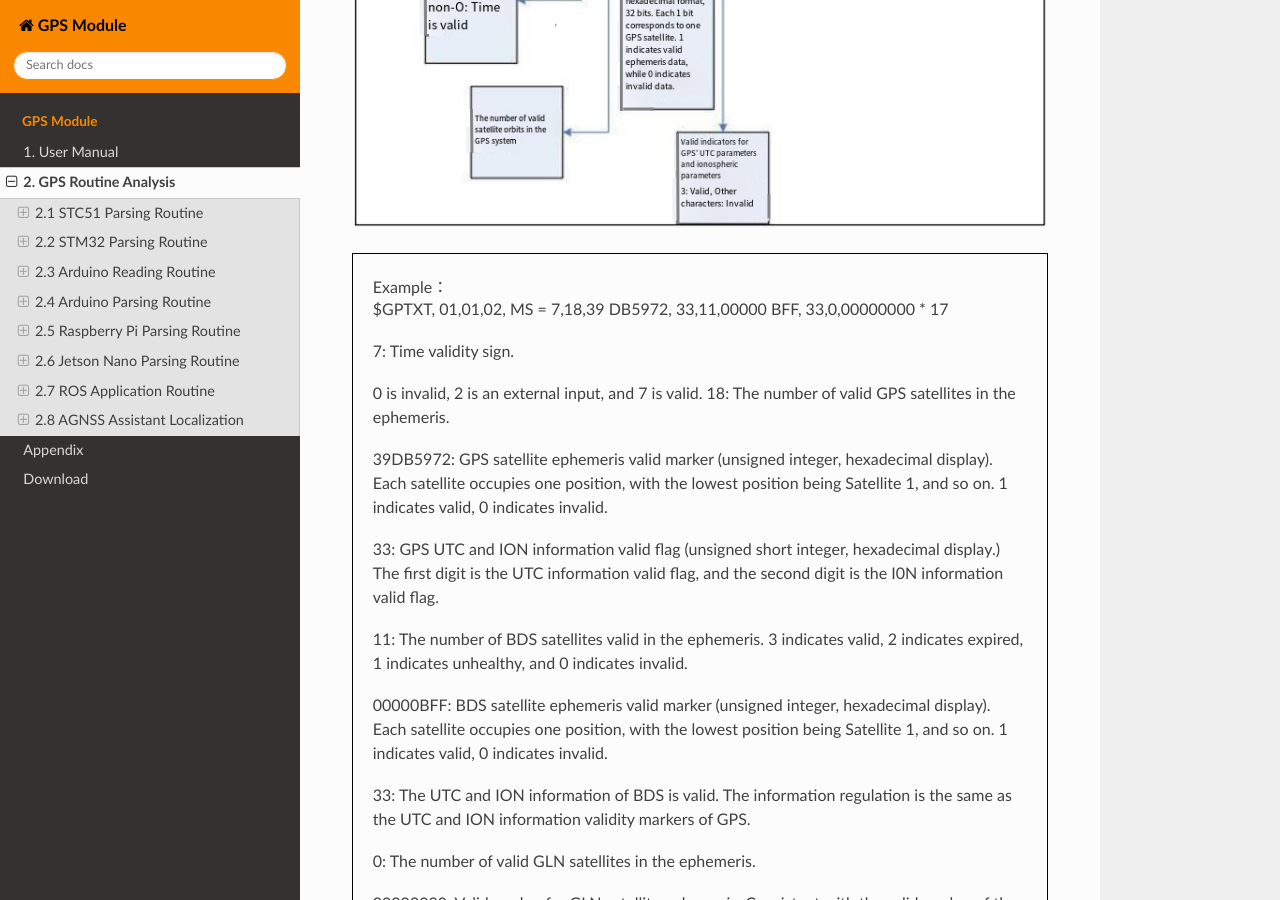
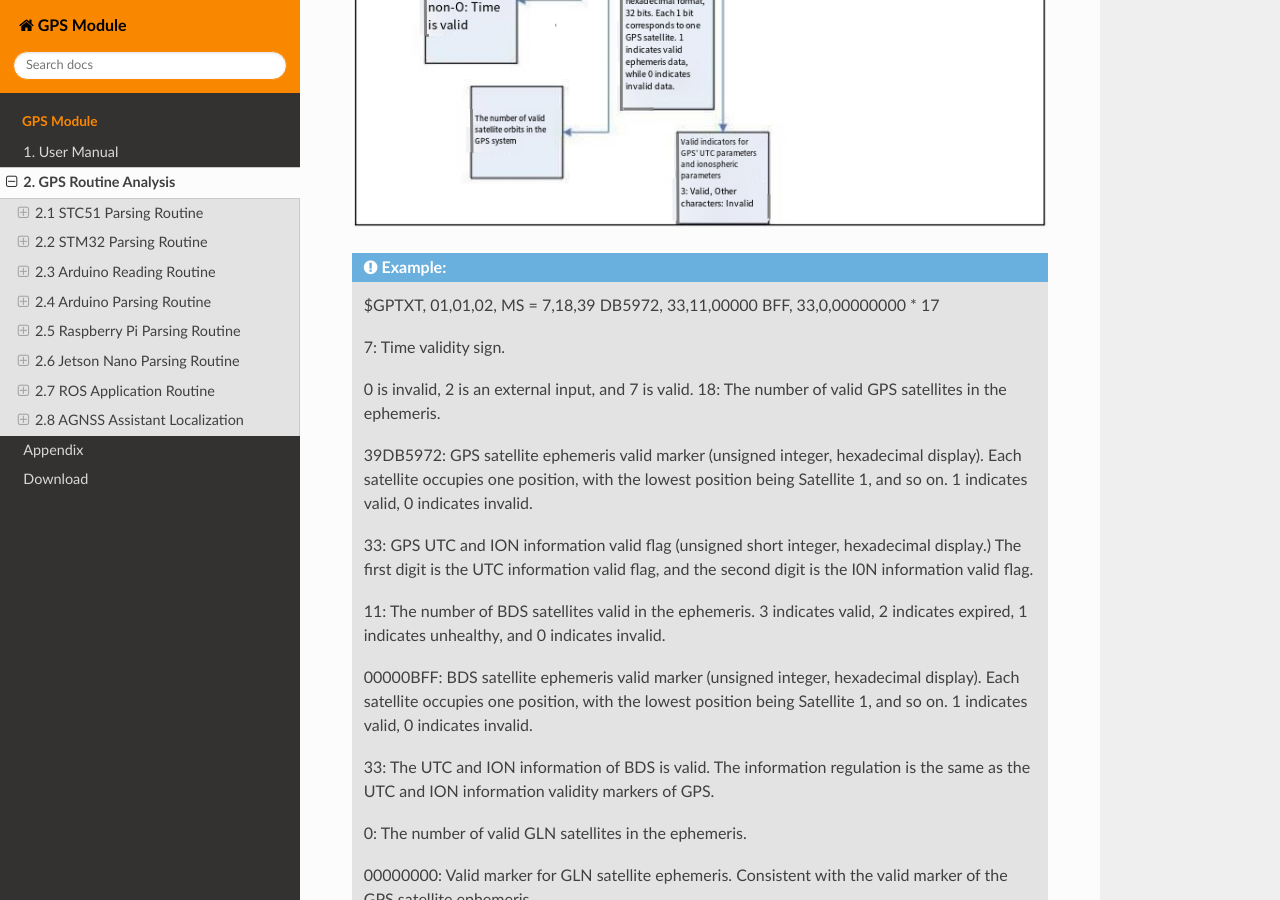
Before and after one commit to Hiwonder-docs/GPS-Module, a Sphinx documentation site: the page built from source/docs/2.GPS_Routine_Analysis.md, in a window 1280 px wide and 900 px high, scrolled down 49136 px. Built offline with Sphinx 7.4.7 and the Read the Docs theme 3.1.0, drawn with Linux system fonts in a browser that asks for light colours.

Commit message:
GPS Module 3

```diff
--- a/source/docs/2.GPS_Routine_Analysis.md
+++ b/source/docs/2.GPS_Routine_Analysis.md
@@ -1473,8 +1473,7 @@ The receiver can output status messages (disabled by default, configuration requ
 
 <img src="../_static/media/chapter_2/image87.png" class="common_img" />
 
-<div style="border: 1px solid #000;margin:0 auto 24px;padding:20px;">
-Example：
+:::{admonition} Example:
 
 $GPTXT, 01,01,02, MS = 7,18,39 DB5972, 33,11,00000 BFF, 33,0,00000000 * 17
 
@@ -1495,7 +1494,8 @@ $GPTXT, 01,01,02, MS = 7,18,39 DB5972, 33,11,00000 BFF, 33,0,00000000 * 17
 0: The number of valid GLN satellites in the ephemeris.
 
 00000000: Valid marker for GLN satellite ephemeris. Consistent with the valid marker of the GPS satellite ephemeris.
-</div>
+
+:::
 
 (1) This statement outputs the current time and message status within the receiver.
 
```
